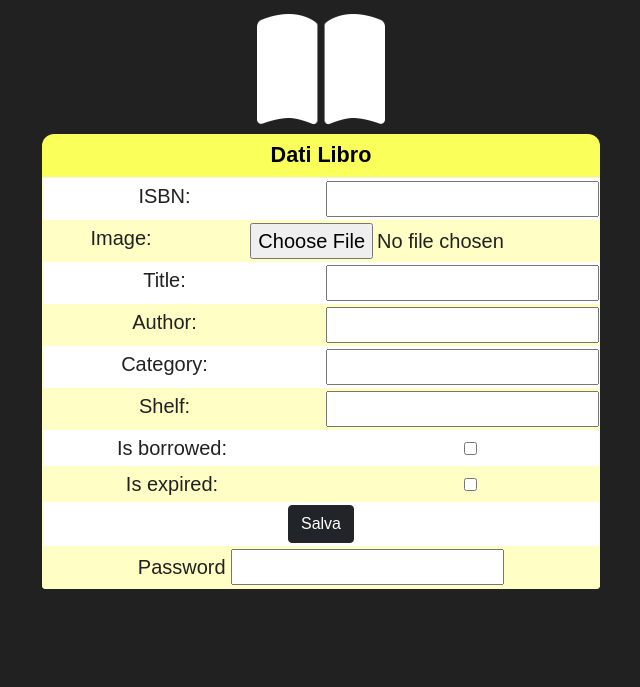
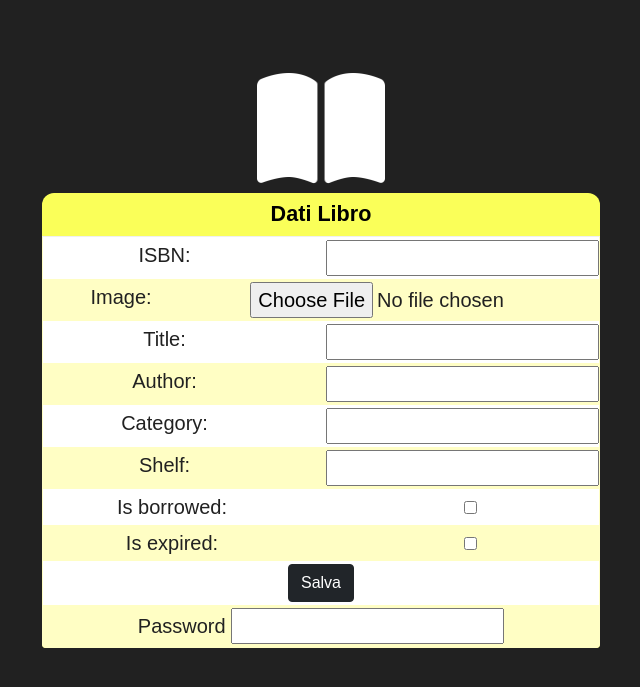
Before and after one commit to andbar27/provaLibreria, a Django app: page /libreria/add-book in a window 1280 px wide. Shown: the part 76-763 px from the top of the page, without its empty margins (40-680 px from the left). Run offline with Django 5.2, Linux system fonts and the light colour scheme.

Commit message:
fin fin giuro

```diff
--- a/libreria/templates/libreria/add-book.html
+++ b/libreria/templates/libreria/add-book.html
@@ -10,7 +10,7 @@
 
 
         <div class="row2">
-            <div class="col-sm" style="margin-top: 0%;">
+            <div class="col-sm" style="margin-top: 7%;">
                 <div class="tab2">
                     {% load static %}
                     <img src="{% static 'libreria/libro.png' %}" alt="logolibro" style="width:8rem; height:8rem; position: relative; margin: auto; display: block;">
```
